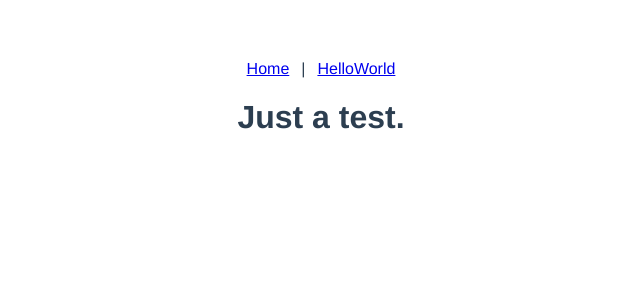
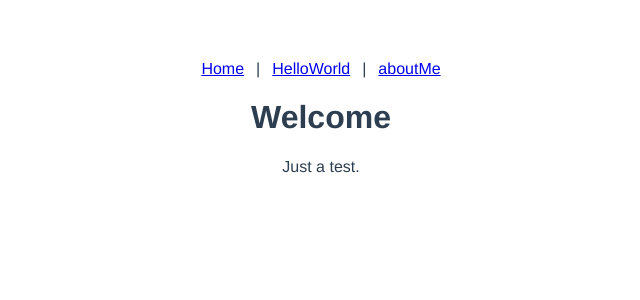
Before and after one commit to Llane00/llane-ui-vue, a Vue app: page /#/ in a window 1280 px wide. Shown: the top 300 px of the page, without its empty margins (319-959 px from the left). Built offline with nearby package versions, Linux system fonts and the light colour scheme.

Commit message:
feat: 增加 router-link

```diff
--- a/src/App.vue
+++ b/src/App.vue
@@ -4,6 +4,8 @@
     <router-link to="/">Home</router-link>
     <div class="split-string">|</div>
     <router-link to="/HelloWorld">HelloWorld</router-link>
+    <div class="split-string">|</div>
+    <router-link to="/aboutMe">aboutMe</router-link>
   </section>
   <router-view />
 </template>
--- /dev/null
+++ b/src/components/aboutMe.vue
@@ -0,0 +1,4 @@
+<template>
+  <h1>About me</h1>
+  <p>I'm a coder.</p>
+</template>
--- a/src/components/test.vue
+++ b/src/components/test.vue
@@ -1,5 +1,6 @@
 <template>
-  <h1>Just a test.</h1>
+  <h1>Welcome</h1>
+  <p>Just a test.</p>
 </template>
 
 <script>
```
